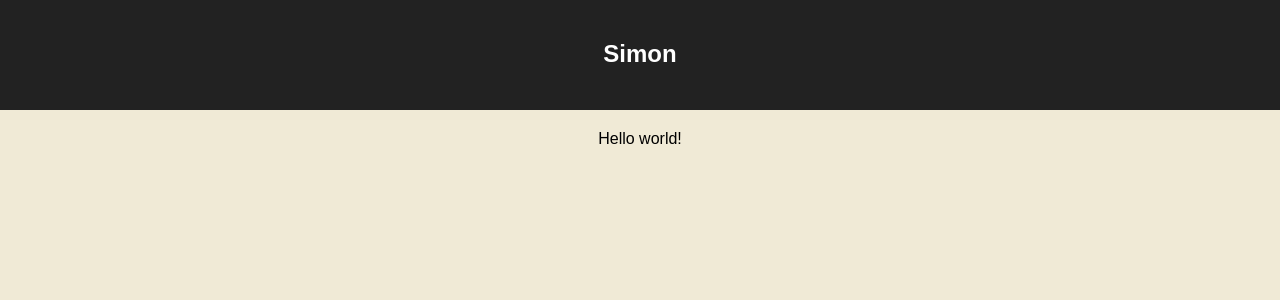
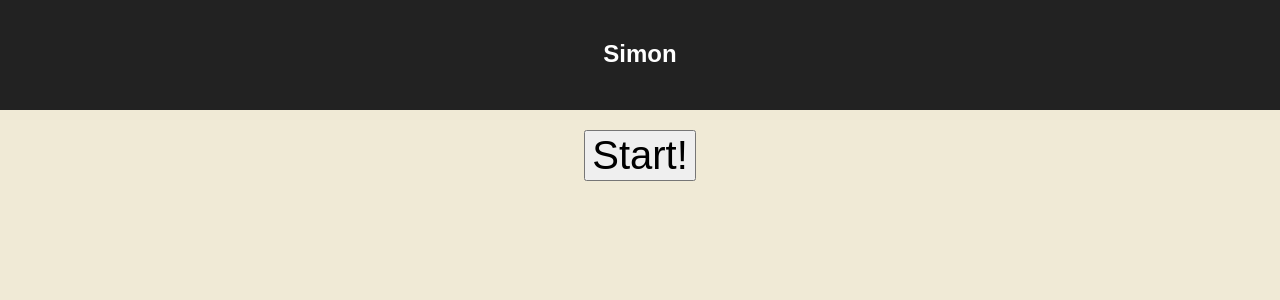
Before and after one commit to timiles/simon, a React (Create React App) app: page / in a window 1280 px wide. Shown: the top 300 px of the page. Built offline with nearby package versions, Linux system fonts and the light colour scheme; the HTML template or start-up script is replaced by a standard one.

Commit message:
Play a note

```diff
--- a/src/App.tsx
+++ b/src/App.tsx
@@ -1,5 +1,6 @@
 import * as React from 'react';
 import './App.css';
+import Main from './components/Main';
 
 class App extends React.Component {
   render() {
@@ -9,7 +10,7 @@ class App extends React.Component {
           <h2>Simon</h2>
         </div>
         <div className="app-container">
-          Hello world!
+          <Main />
         </div>
       </div>
     );
--- /dev/null
+++ b/src/Note.ts
@@ -0,0 +1,9 @@
+export default class Note {
+    pitch: number;
+    durationSeconds: number;
+
+    constructor(pitch: number, durationSeconds: number) {
+        this.pitch = pitch;
+        this.durationSeconds = durationSeconds;
+    }
+}
--- /dev/null
+++ b/src/components/Main.css
@@ -0,0 +1,6 @@
+button {
+  margin-left: 25px;
+  margin-right: 25px;
+  font-size: 40px;
+  min-width: 50px;
+}
--- /dev/null
+++ b/src/components/Main.tsx
@@ -0,0 +1,24 @@
+import * as React from 'react';
+import './Main.css';
+import NotePlayer from '../utils/NotePlayer';
+import Note from '../Note';
+
+class Main extends React.Component {
+  private audioContext: AudioContext;
+
+  start() {
+    if (!this.audioContext) {
+      // create only one AudioContext in the app - browser has max 6
+      // tslint:disable-next-line: no-any - TODO: include typing for AudioContext?
+      this.audioContext = new (window as any).AudioContext();
+    }
+    const notePlayer = new NotePlayer(this.audioContext);
+    notePlayer.play(new Note(96, 1));
+  }
+
+  render() {
+    return <button onClick={() => this.start()}>Start!</button>;
+  }
+}
+
+export default Main;
--- /dev/null
+++ b/src/utils/FrequencyUtils.ts
@@ -0,0 +1,10 @@
+export default class FrequencyUtils {
+  static getFrequencyFromPitch(pitch: number): number {
+    return 440 * Math.pow(2, (pitch - 69) / 12);
+  }
+
+  static getPitchFromFrequency(frequency: number): number {
+    let pitch = 69 + 12 * (Math.log(frequency / 440) / Math.log(2));
+    return Math.round(pitch);
+  }
+}
--- /dev/null
+++ b/src/utils/NotePlayer.ts
@@ -0,0 +1,20 @@
+import FrequencyUtils from './FrequencyUtils';
+import Note from '../Note';
+
+export default class NotePlayer {
+  constructor(private audioContext: AudioContext) {}
+
+  play(note: Note, startSecondsFromNow: number = 0) {
+    const gainNode = this.audioContext.createGain();
+    gainNode.gain.value = 0.1;
+    gainNode.connect(this.audioContext.destination);
+
+    const oscillator = this.audioContext.createOscillator();
+    oscillator.frequency.value = FrequencyUtils.getFrequencyFromPitch(note.pitch);
+    oscillator.connect(gainNode);
+
+    const startWhen = startSecondsFromNow + this.audioContext.currentTime;
+    oscillator.start(startWhen);
+    oscillator.stop(startWhen + note.durationSeconds);
+  }
+}
```
Also changed, not shown: 1 other file (tests, documents, lock files or other folders).
